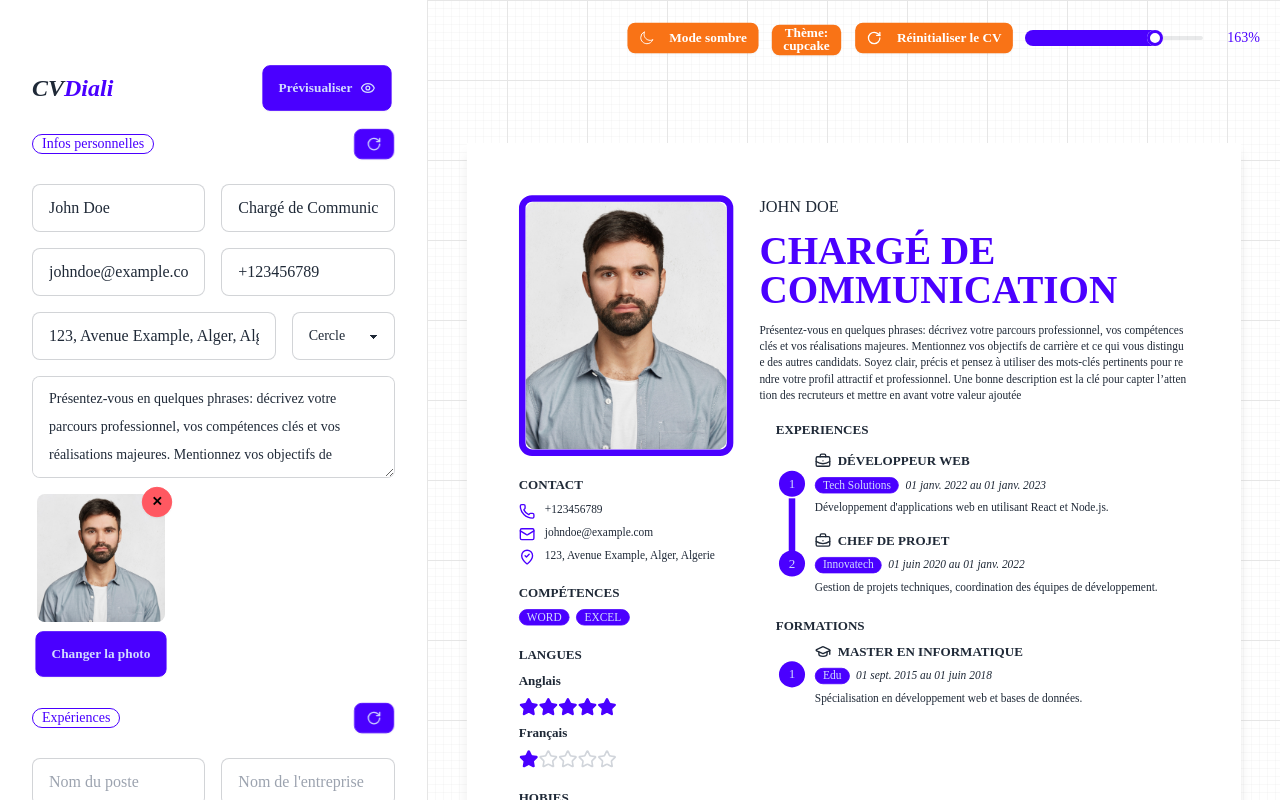
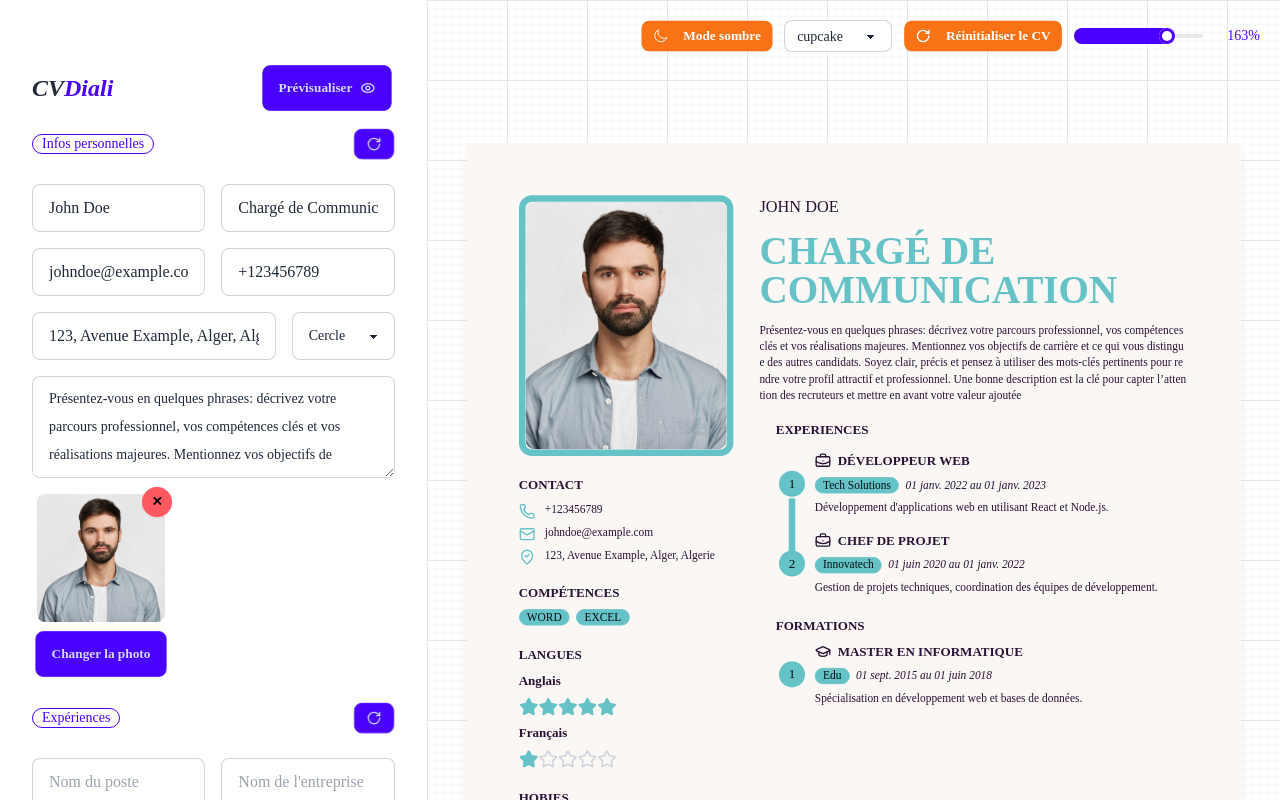
Before and after one commit to Malmeu/cvbuilder-main, a Next.js app: page /builder in a window 1280 px wide. Shown: the top 800 px of the page. Built offline with nearby package versions, Linux system fonts and the light colour scheme.

Commit message:
reglage de preview /daisyUI

```diff
--- a/app/builder/page.tsx
+++ b/app/builder/page.tsx
@@ -52,10 +52,10 @@ export default function Builder() {
       })
   }, [])
 
-  useEffect(() => {
-    // Appliquer le thème initial
-    document.documentElement.setAttribute('data-theme', isDarkMode ? 'night' : 'light');
-  }, [isDarkMode]);
+  const handleThemeChange = (newTheme: string) => {
+    setTheme(newTheme);
+    setIsDarkMode(['dark', 'night', 'black', 'luxury', 'dracula', 'business', 'coffee'].includes(newTheme));
+  };
 
   const themes = [
     "light",
@@ -305,23 +305,15 @@ export default function Builder() {
               <span className="ml-2">{isDarkMode ? "Mode clair" : "Mode sombre"}</span>
             </button>
 
-            <div className="dropdown dropdown-end">
-              <label tabIndex={0} className="btn btn-sm bg-orange-500 hover:bg-orange-600 text-white border-none">
-                Thème: {theme}
-              </label>
-              <ul tabIndex={0} className="dropdown-content z-[9999] menu p-2 shadow bg-base-100 rounded-box w-52 max-h-96 overflow-y-auto mt-1">
-                {themes.map((themeName) => (
-                  <li key={themeName}>
-                    <a
-                      onClick={() => setTheme(themeName)}
-                      className={`${themeName === theme ? 'active' : ''}`}
-                    >
-                      {themeName}
-                    </a>
-                  </li>
-                ))}
-              </ul>
-            </div>
+            <select
+              value={theme}
+              onChange={(e) => handleThemeChange(e.target.value)}
+              className="select select-bordered select-sm"
+            >
+              {themes.map((t) => (
+                <option key={t} value={t}>{t}</option>
+              ))}
+            </select>
 
             <button
               onClick={handleResetAll}
@@ -398,23 +390,15 @@ export default function Builder() {
               <span className="ml-2">{isDarkMode ? "Mode clair" : "Mode sombre"}</span>
             </button>
 
-            <div className="dropdown dropdown-end">
-              <label tabIndex={0} className="btn btn-sm bg-orange-500 hover:bg-orange-600 text-white border-none">
-                Thème: {theme}
-              </label>
-              <ul tabIndex={0} className="dropdown-content z-[9999] menu p-2 shadow bg-base-100 rounded-box w-52 max-h-96 overflow-y-auto mt-1">
-                {themes.map((themeName) => (
-                  <li key={themeName}>
-                    <a
-                      onClick={() => setTheme(themeName)}
-                      className={`${themeName === theme ? 'active' : ''}`}
-                    >
-                      {themeName}
-                    </a>
-                  </li>
-                ))}
-              </ul>
-            </div>
+            <select
+              value={theme}
+              onChange={(e) => handleThemeChange(e.target.value)}
+              className="select select-bordered select-sm"
+            >
+              {themes.map((t) => (
+                <option key={t} value={t}>{t}</option>
+              ))}
+            </select>
             <button
               onClick={handleResetAll}
               className="btn btn-sm bg-orange-500 hover:bg-orange-600 text-white border-none"
--- a/app/components/CVPreview.tsx
+++ b/app/components/CVPreview.tsx
@@ -51,13 +51,14 @@ const getStarRating = (proficiency: string) => {
     );
 }
 
-
-
-
-const CVPreview: React.FC<Props> = ({ personalDetails, file, theme, experiences, educations, languages, skills , hobbies , download , ref}) => {
+const CVPreview: React.FC<Props> = ({ personalDetails, file, theme, experiences, educations, languages, skills, hobbies, download, ref }) => {
     return (
-        <div ref={ref} className={` flex p-16 w-[950px] h-[1200px] shadow-lg ${download ? 'mb-10' : ''}`} data-theme={theme}>
-
+        <div className={`relative flex p-16 w-[950px] h-[1200px] shadow-lg ${download ? 'mb-10' : ''}`}>
+            {/* Container avec le thème isolé */}
+            <div data-theme={theme} className="absolute inset-0 bg-base-100">
+                {/* Contenu du CV */}
+                <div className="relative h-full p-16 text-base-content">
+                    <div className='flex'>
                         <div className='flex flex-col w-1/3'>
                             {file ? (
                                 <div className={`h-80 overflow-hidden border-8 border-primary ${
@@ -285,6 +286,9 @@ const CVPreview: React.FC<Props> = ({ personalDetails, file, theme, experiences,
                         </div>
 
                     </div>
+                </div>
+            </div>
+        </div>
     )
 }
 
--- a/tailwind.config.js
+++ b/tailwind.config.js
@@ -15,6 +15,6 @@ module.exports = {
   },
   plugins: [require("daisyui")],
   daisyui: {
-    themes: ["light"],
+    themes: ["light", "dark", "cupcake", "bumblebee", "emerald", "corporate", "synthwave", "retro", "cyberpunk", "valentine", "halloween", "garden", "forest", "aqua", "lofi", "pastel", "fantasy", "wireframe", "black", "luxury", "dracula", "cmyk", "autumn", "business", "acid", "lemonade", "night", "coffee", "winter", "dim", "nord", "sunset"],
   },
 }
```
Lines whose indentation alone changed are shown as unchanged.
